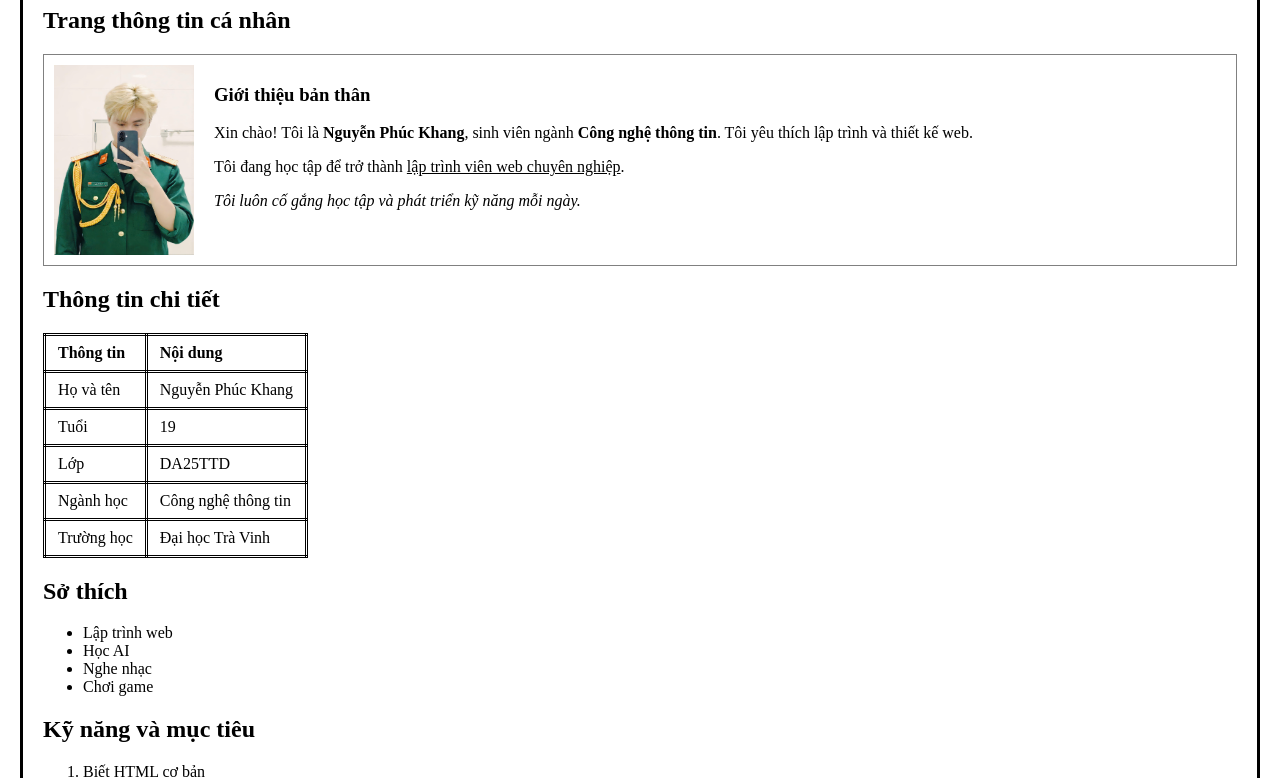
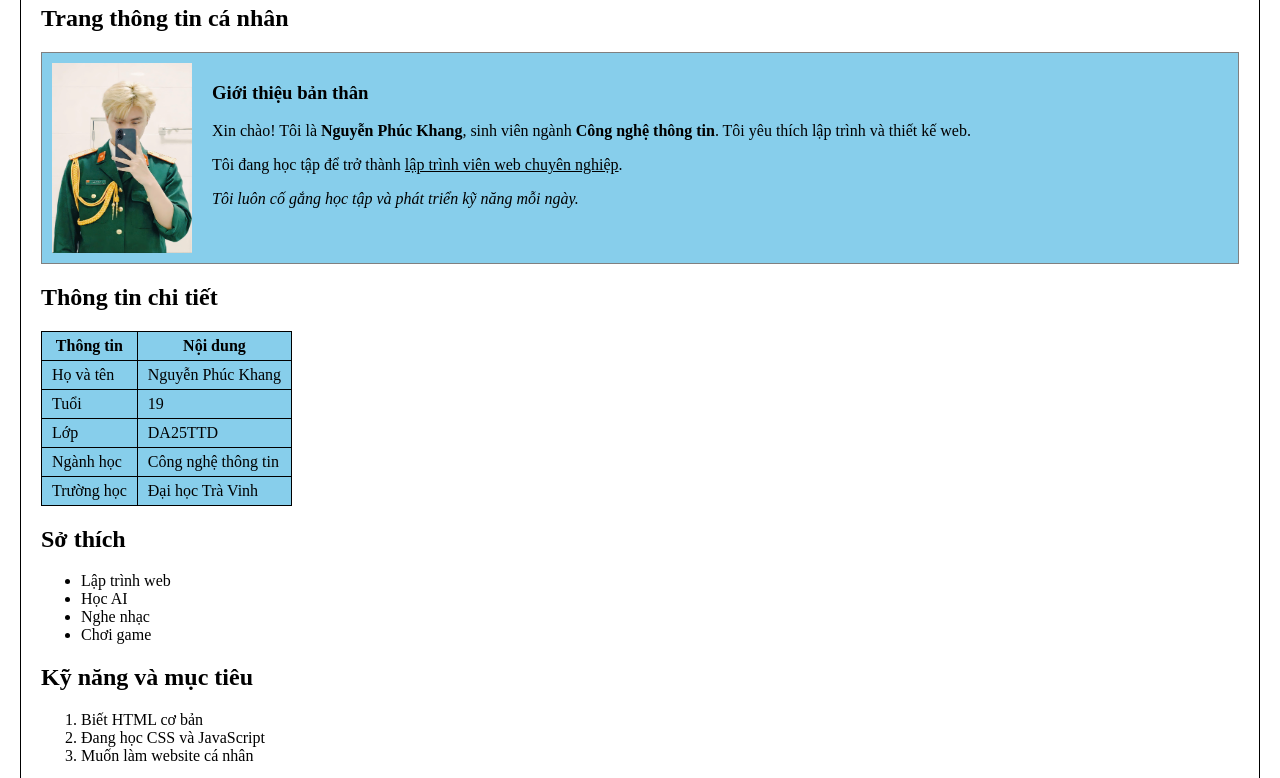
Before and after one commit to nguyenphuckhang111234-debug/my-project-da24tta, a plain HTML site: page index.html in a window 1280 px wide. Shown: the part 116-894 px from the top of the page. Drawn offline with Linux system fonts and the light colour scheme.

Commit message:
update 1452026

```diff
--- a/css/style01.css
+++ b/css/style01.css
@@ -1,10 +1,10 @@
 body{
-    font-family: "Times New Roman";
+    font-family: Times New Roman;
     margin: 20px;
 }
 
 .container{
-    border: 3px solid black;
+    border: 1px solid black;
     padding: 20px;
 }
 
@@ -12,6 +12,7 @@ body{
     border: 1px solid gray;
     padding: 10px;
     display: flex;
+    background-color: SkyBlue;
 }
 
 .gioithieu img{
@@ -24,22 +25,15 @@ body{
     flex: 1;
 }
 
-/* PHẦN THÔNG TIN CHI TIẾT */
-.thongtin{
-    margin-top: 20px;
-}
-
-/* BẢNG 2 ĐƯỜNG VIỀN */
 table{
     border-collapse: collapse;
     margin-top: 10px;
-    border: 3px double black;
+    border: 1px solid black;
+    background-color: SkyBlue;
 }
 
-/* Ô TRONG BẢNG */
 table th,
 table td{
-    border: 3px double black;
-    padding: 8px 12px;
-    text-align: left;
+    border: 1px solid black;
+    padding: 5px 10px;
 }
```
